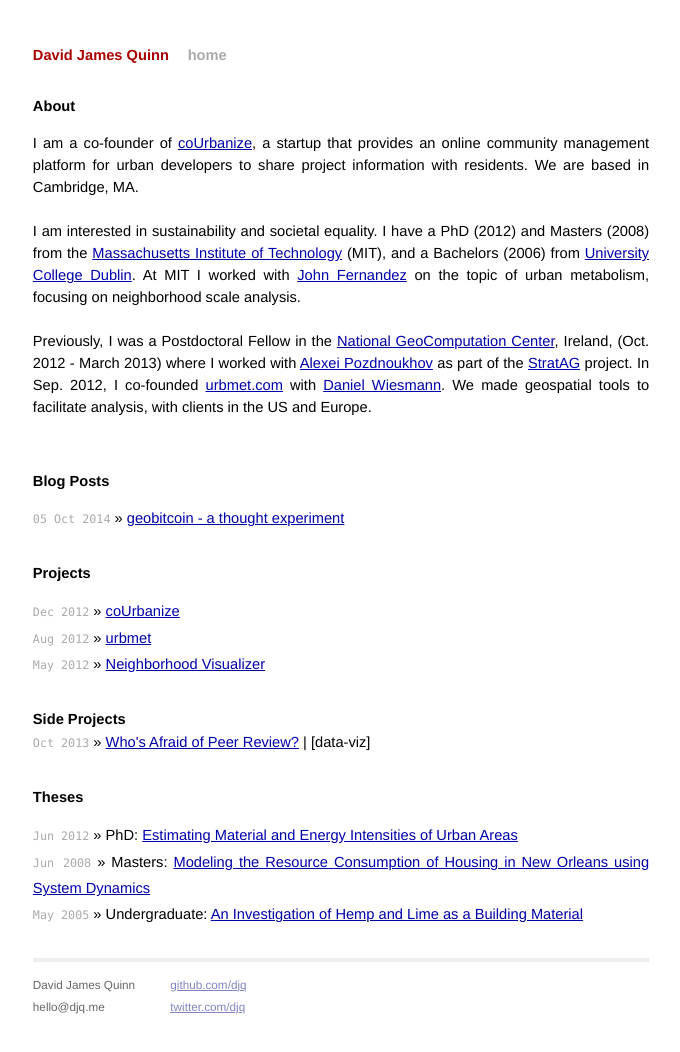
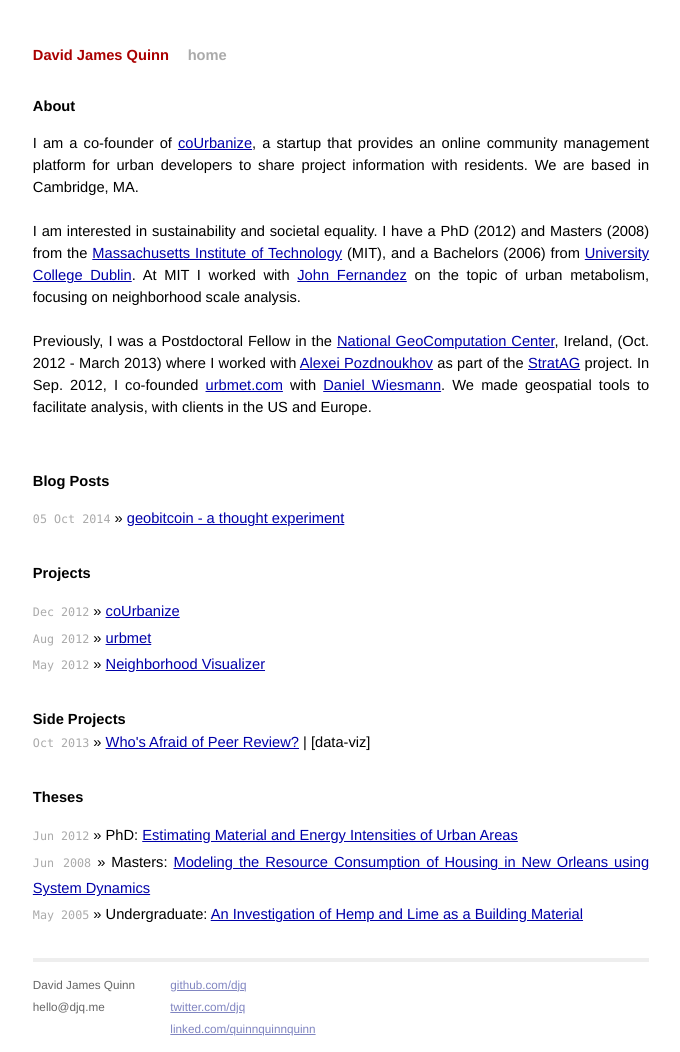
Before and after one commit to djq/djq.github.com, a Jekyll site: the page built from index.html, in a window 1280 px wide. Shown: the whole page, without its empty margins (299-979 px from the left). Built offline with Jekyll 4.4.1, drawn with Linux system fonts in a browser that asks for light colours; before the commit the page ends 1030 px from its top, so only the background shows below that.

Commit message:
tweak to include linkedin

```diff
--- a/_layouts/default.html
+++ b/_layouts/default.html
@@ -37,8 +37,9 @@
     </div>
     <div class="contact">
       <p>
-        <a href="http://github.com/djq/">github.com/djq</a><br />
-        <a href="http://twitter.com/djq/">twitter.com/djq</a><br />
+        <a href="http://github.com/djq/">github.com/djq</a><br/>
+        <a href="http://twitter.com/djq/">twitter.com/djq</a><br/>
+        <a href="www.linkedin.com/in/quinnquinnquinn">linked.com/quinnquinnquinn</a><br/>
       </p>
     </div>
   </div>
--- a/_posts/2014-10-05-geobitcoin.textile
+++ b/_posts/2014-10-05-geobitcoin.textile
@@ -7,6 +7,10 @@ title: geobitcoin - a thought experiment
 
 
 <p class="meta">12 October 2014 - Cambridge, MA</p>
+
+<a href="http://blogs.wsj.com/accelerators/2014/10/10/weekend-read-the-imminent-decentralized-computing-revolution/"><i>The block chain is essentially a giant distributed cryptographic ledger shared amongst all nodes participating in the network, and keeps a record of every single successful transaction. This allows for trustless transactional activity. It facilitates ownership, storage, transfer and processing of information without the need for a middleman or identity information clearinghouse.
+
+What this really means is that transactions, identity verification, trust, reputation and payments become quantifiable and programmable.</i></a>
 
 
 One interesting consequence of a distributed economic transaction system, like <a href="http://en.wikipedia.org/wiki/Bitcoin">bitcoin</a>, is the difficulty in stabilizing the currency. Stabilization mechanisms for currencies are important as they can provide slower feedback to a system that responds rapidly to fluctuations. These fluctuations can be caused by changes in investor/user sentiment, security breaches, or other external macro-economic trends. Most government backed currencies give us the belief that our money will not evaporate when there is a crisis somewhere in the world; we no longer live in fear of our cash savings disappearing overnight (as was the case in <a href="http://en.wikipedia.org/wiki/Bank_run">bank-runs</a> in the 1930s) even though we have had economic crises on a much larger scale since then.
```
